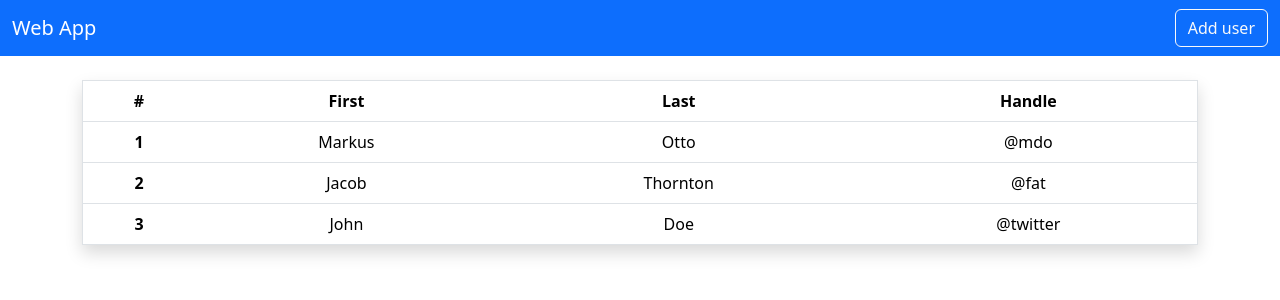
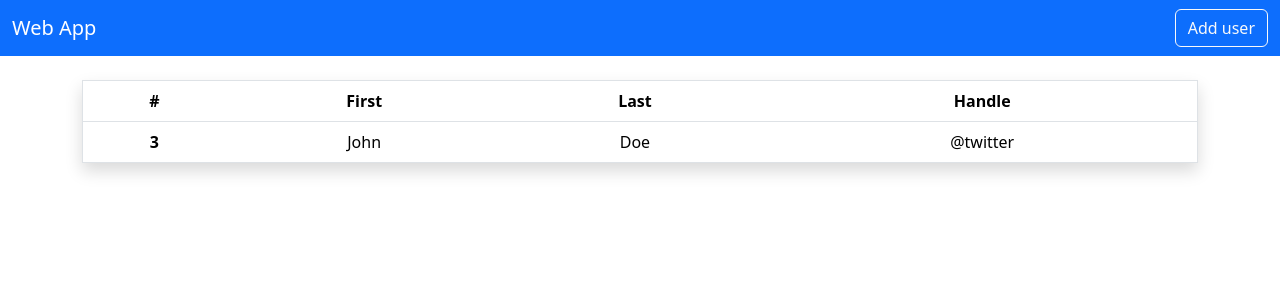
Before and after one commit to dev-from-cbd/react-crud, a React (Create React App) app: page / in a window 1280 px wide. Shown: the top 300 px of the page. Built offline with nearby package versions, Linux system fonts and the light colour scheme; no server answers.

Commit message:
React JS

```diff
--- a/src/pages/Home.js
+++ b/src/pages/Home.js
@@ -27,18 +27,6 @@ export default function Home() {
           </thead>
           <tbody>
             <tr>
-              <th scope="row">1</th>
-              <td>Markus</td>
-              <td>Otto</td>
-              <td>@mdo</td>
-            </tr>
-            <tr>
-              <th scope="row">2</th>
-              <td>Jacob</td>
-              <td>Thornton</td>
-              <td>@fat</td>
-            </tr>
-            <tr>
               <th scope="row">3</th>
               <td>John</td>
               <td>Doe</td>
```
